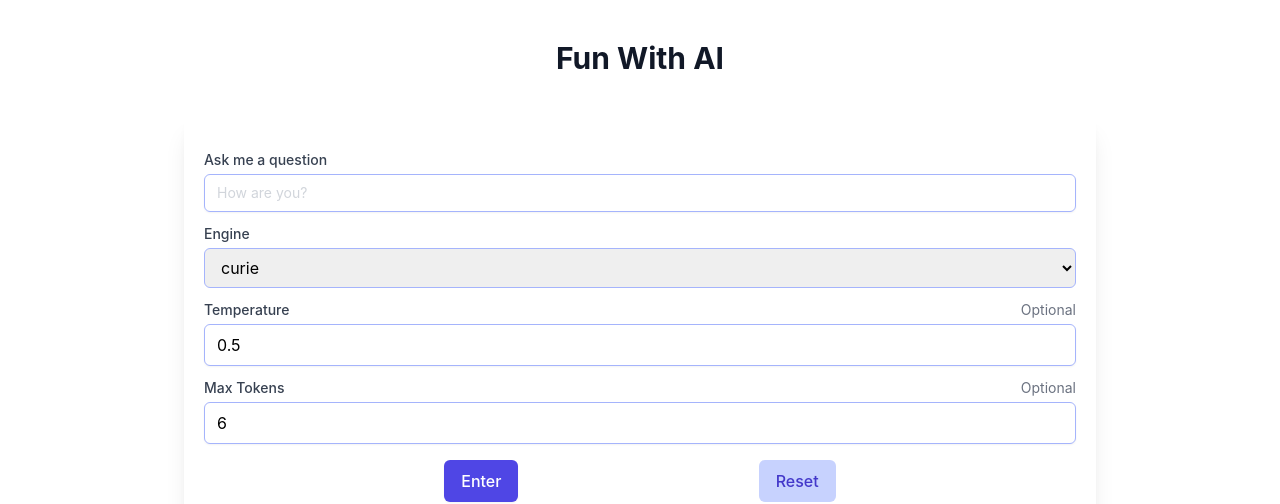
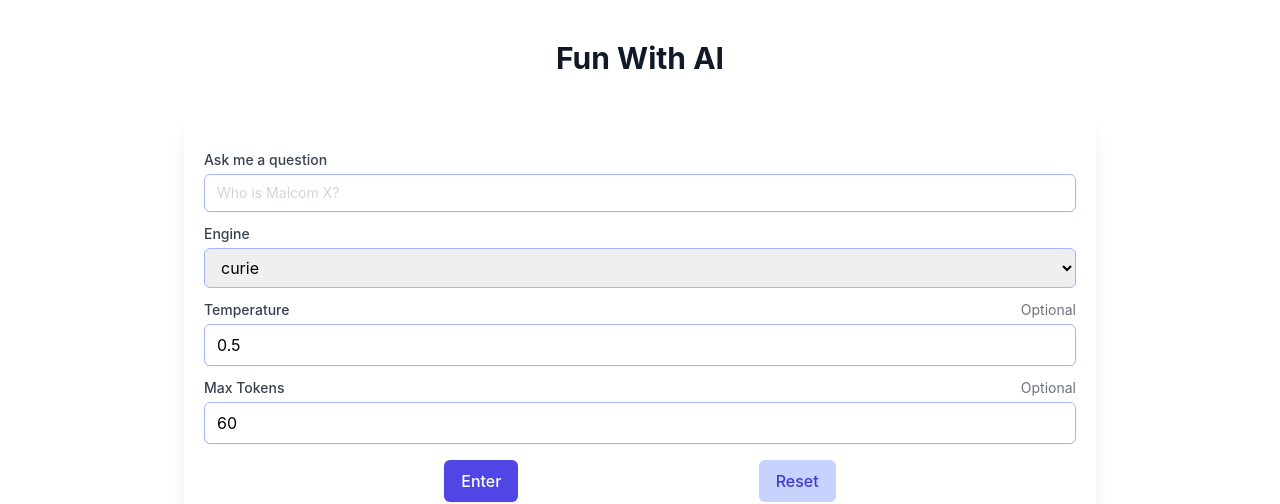
Before and after one commit to lilydev16/ama_ai, a React (Create React App) app: page / in a window 1280 px wide. Shown: the top 504 px of the page. Built offline with nearby package versions, Linux system fonts and the light colour scheme.

Commit message:
Revise initial values, max value and placeholders

```diff
--- a/src/components/Form/Form.js
+++ b/src/components/Form/Form.js
@@ -9,7 +9,7 @@ const Form = ({ addPrompt }) => {
       prompt: '',
       engine: 'text-curie-001',
       temperature: 0.5,
-      tokens: 6
+      tokens: 60
     }
   )
 
@@ -52,7 +52,7 @@ const Form = ({ addPrompt }) => {
   }
 
   const clearInputs = () => {
-    setPromptReq({ prompt: '', temperature: 0.5, tokens: 6, engine: 'text-curie-001' })
+    setPromptReq({ prompt: '', temperature: 0.5, tokens: 60, engine: 'text-curie-001' })
     setEmpty(false)
   }
 
@@ -77,7 +77,7 @@ const Form = ({ addPrompt }) => {
               type='text'
               id='prompt'
               name='prompt'
-              placeholder='How are you?'
+              placeholder='Who is Malcom X?'
               value={promptReq.prompt}
               onChange={(e) => updatePromptInput(e)}
             />
@@ -121,7 +121,7 @@ const Form = ({ addPrompt }) => {
                   min='0'
                   step="0.01"
                   name='temperature'
-                  placeholder='0.4'
+                  placeholder='0.5'
                   value={promptReq.temperature}
                   onChange={(e) => updateTemperature(e)}
                 />
@@ -138,10 +138,10 @@ const Form = ({ addPrompt }) => {
                 <input
                   className='tokens shadow-sm focus:ring-indigo-500 focus:border-indigo-500 block w-full border border-indigo-300 rounded-md px-3 py-2'
                   type='number'
-                  max='140'
+                  max='200'
                   min='1'
                   name='tokens'
-                  placeholder='64'
+                  placeholder='60'
                   value={promptReq.tokens}
                   onChange={(e) => updateTokens(e)}
                 />
```
